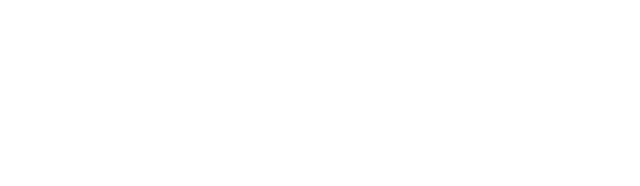
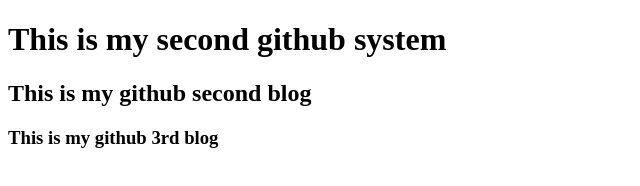
Before and after one commit to sony7669/my-second-repo, a plain HTML site: page index.html in a window 1280 px wide. Shown: the whole page, without its empty margins (0-640 px from the left). Drawn offline with Linux system fonts and the light colour scheme.

Commit message:
header changed

```diff
--- a/index.html
+++ b/index.html
@@ -7,6 +7,8 @@
   <title>My second Github Repo</title>
 </head>
 <body>
-
+  <h1>This is my second github system</h1>
+  <h2>This is my github second blog</h2>
+  <h3>This is my github 3rd blog</h3>
 </body>
 </html>
```
